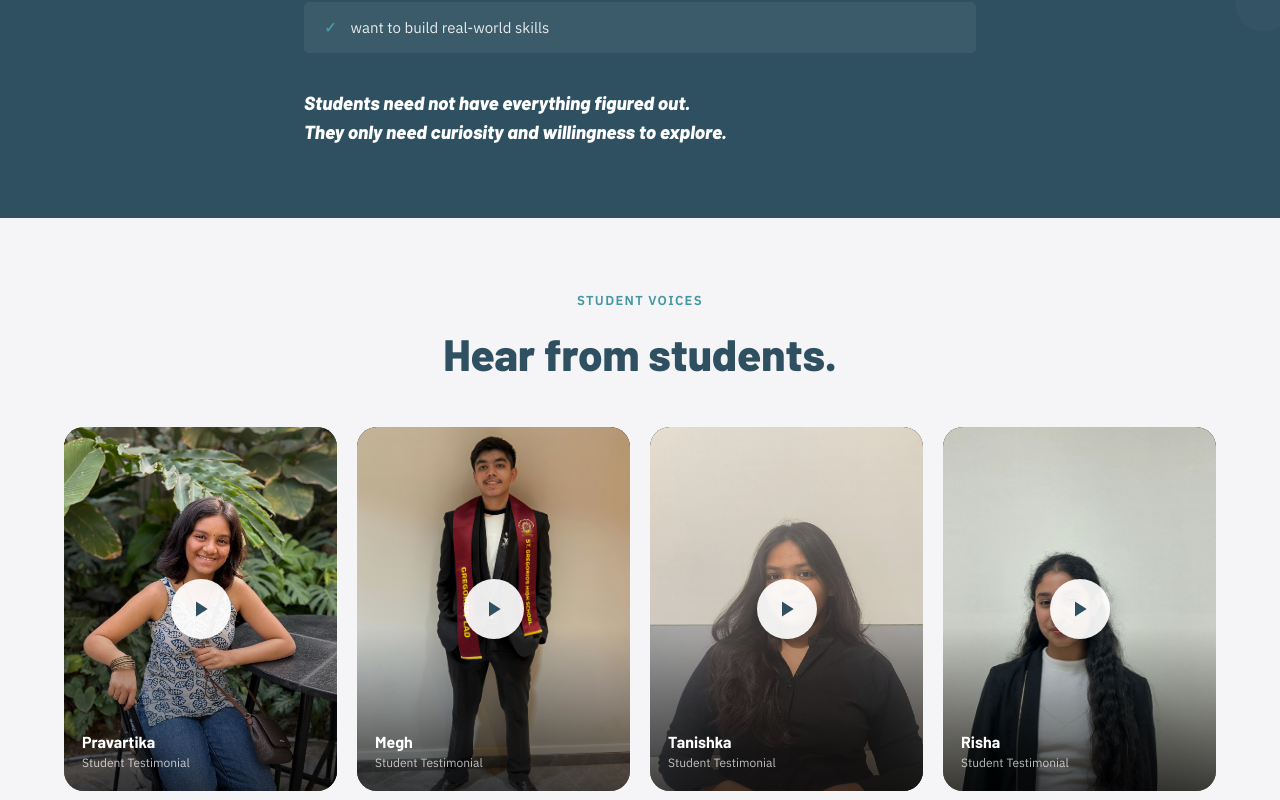
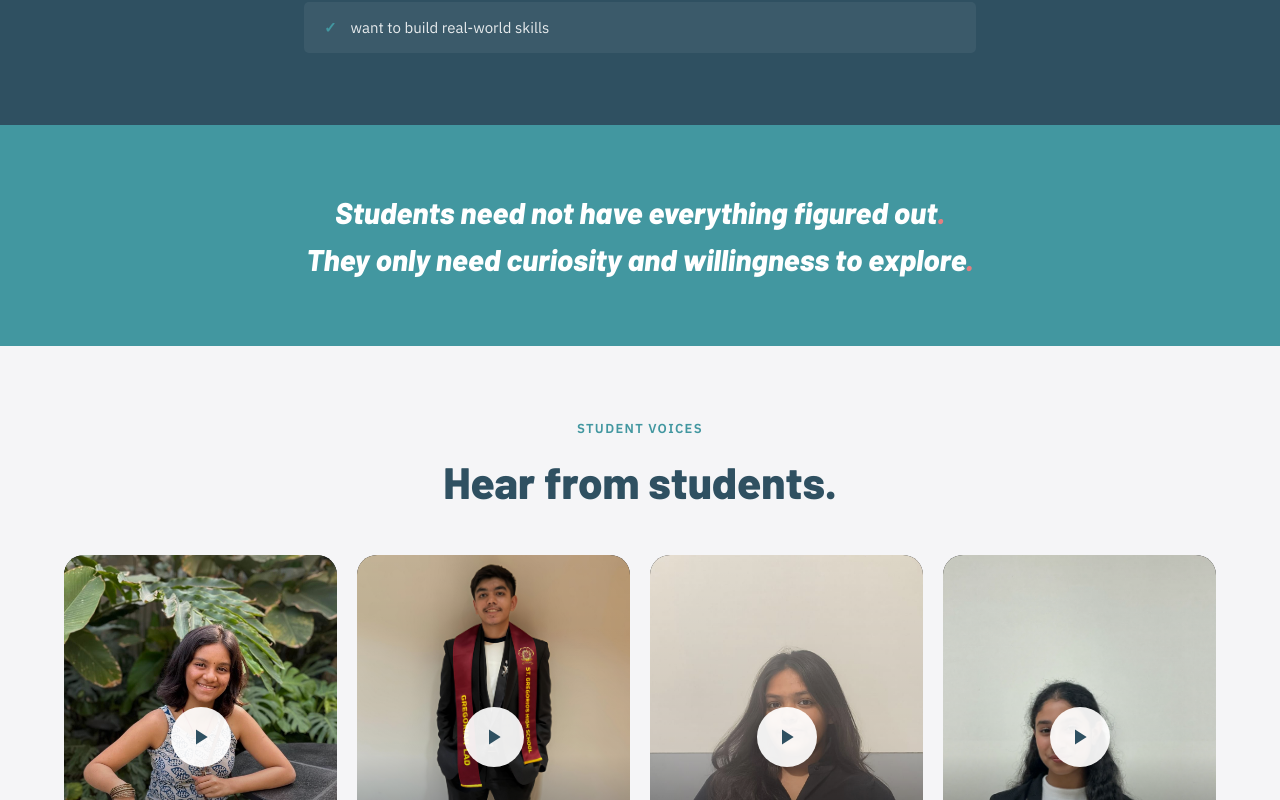
Before and after one commit to stark-03/Force-Website, a React (Create React App) app: page /program in a window 1280 px wide. Shown: the part 3100-3900 px from the top of the page. Built offline with nearby package versions, Linux system fonts and the light colour scheme; a web font is replaced by a local one.

Commit message:
new changes now

```diff
--- a/src/pages/Program.jsx
+++ b/src/pages/Program.jsx
@@ -393,14 +393,14 @@ const listItems = [
 
 // Student data (shared between thumb + main player)
 const students = [
-  { name: 'Pravartika', src: 'https://res.cloudinary.com/dsdhu8q1k/video/upload/v1781075791/Pravarthika_studentTestimonial_kj5a4w.mp4', poster: thumbPravartika },
-  { name: 'Megh',       src: 'https://res.cloudinary.com/dsdhu8q1k/video/upload/v1781075794/Megh_studentTestimonial_x3hvui.mp4',         poster: thumbMegh       },
-  { name: 'Tanishka',   src: 'https://res.cloudinary.com/dsdhu8q1k/video/upload/v1781075793/Tanishka_studentTestimonial_xmzdfr.mp4',      poster: thumbTanishka   },
-  { name: 'Risha',      src: 'https://res.cloudinary.com/dsdhu8q1k/video/upload/v1781075791/Risha_studentTestimonial_cjk3pm.mp4',         poster: thumbRisha      },
+  { name: 'Pravartika', detail: 'Grade 8 ICSE · Bangalore', src: 'https://res.cloudinary.com/dsdhu8q1k/video/upload/v1781075791/Pravarthika_studentTestimonial_kj5a4w.mp4', poster: thumbPravartika },
+  { name: 'Megh',       detail: 'Grade 10 ICSE · Mumbai',   src: 'https://res.cloudinary.com/dsdhu8q1k/video/upload/v1781075794/Megh_studentTestimonial_x3hvui.mp4',         poster: thumbMegh       },
+  { name: 'Tanishka',   detail: 'Grade 9 CBSE · Belgaum',   src: 'https://res.cloudinary.com/dsdhu8q1k/video/upload/v1781075793/Tanishka_studentTestimonial_xmzdfr.mp4',      poster: thumbTanishka   },
+  { name: 'Risha',      detail: 'Grade 8 IGCSE · Dubai',    src: 'https://res.cloudinary.com/dsdhu8q1k/video/upload/v1781075791/Risha_studentTestimonial_cjk3pm.mp4',         poster: thumbRisha      },
 ];
 
 // Portrait video card — matches the 4-up reference design
-function StudentCard({ name, src, poster }) {
+function StudentCard({ name, detail, src, poster }) {
   const [playing, setPlaying] = useState(false);
   const videoRef = useRef(null);
 
@@ -436,7 +436,7 @@ function StudentCard({ name, src, poster }) {
           {/* Name overlay bottom-left */}
           <div style={{ position: 'absolute', bottom: 0, left: 0, right: 0, zIndex: 2, padding: '0 18px 18px' }}>
             <p style={{ fontFamily: 'Barlow, sans-serif', fontWeight: 700, fontSize: 16, color: '#fff', lineHeight: 1.2, marginBottom: 2 }}>{name}</p>
-            <p style={{ fontFamily: 'IBM Plex Sans, sans-serif', fontSize: 12, color: 'rgba(255,255,255,0.72)' }}>Student Testimonial</p>
+            <p style={{ fontFamily: 'IBM Plex Sans, sans-serif', fontSize: 12, color: 'rgba(255,255,255,0.72)' }}>{detail}</p>
           </div>
         </div>
       ) : (
@@ -482,13 +482,25 @@ function ForMyChild() {
             ))}
           </div>
 
-          <motion.p
-            variants={fadeUp}
-            style={{ marginTop: 36, fontFamily: 'Barlow, sans-serif', fontStyle: 'italic', fontWeight: 800, fontSize: 19, color: 'var(--white)', lineHeight: 1.5 }}
-          >
-            Students need not have everything figured out.<br />They only need curiosity and willingness to explore.
-          </motion.p>
         </motion.div>
+      </div>
+    </section>
+  );
+}
+
+// Strip between ForMyChild and StudentVoices
+function ForMyChildStrip() {
+  return (
+    <section style={{ background: 'var(--teal)', padding: '64px 0', textAlign: 'center' }}>
+      <div className="container">
+        <motion.p
+          initial={{ opacity: 0, y: 20 }} whileInView={{ opacity: 1, y: 0 }}
+          viewport={{ once: false, amount: 0.6 }} transition={{ duration: 0.6, ease: [0.22, 1, 0.36, 1] }}
+          style={{ fontFamily: 'Barlow, sans-serif', fontStyle: 'italic', fontWeight: 800, fontSize: 'clamp(20px, 2.4vw, 30px)', color: 'var(--white)', lineHeight: 1.55 }}
+        >
+          Students need not have everything figured out<span style={{ color: 'var(--coral)' }}>.</span><br />
+          They only need curiosity and willingness to explore<span style={{ color: 'var(--coral)' }}>.</span>
+        </motion.p>
       </div>
     </section>
   );
@@ -510,7 +522,7 @@ function StudentVoices() {
           className="student-voices-grid"
         >
           {students.map(s => (
-            <StudentCard key={s.name} name={s.name} src={s.src} poster={s.poster} />
+            <StudentCard key={s.name} name={s.name} detail={s.detail} src={s.src} poster={s.poster} />
           ))}
         </motion.div>
       </div>
@@ -738,6 +750,7 @@ export default function Program() {
       <Topics />
       <ProgramDetails />
       <ForMyChild />
+      <ForMyChildStrip />
       <StudentVoices />
       <Outcomes />
       <FAQ />
```
